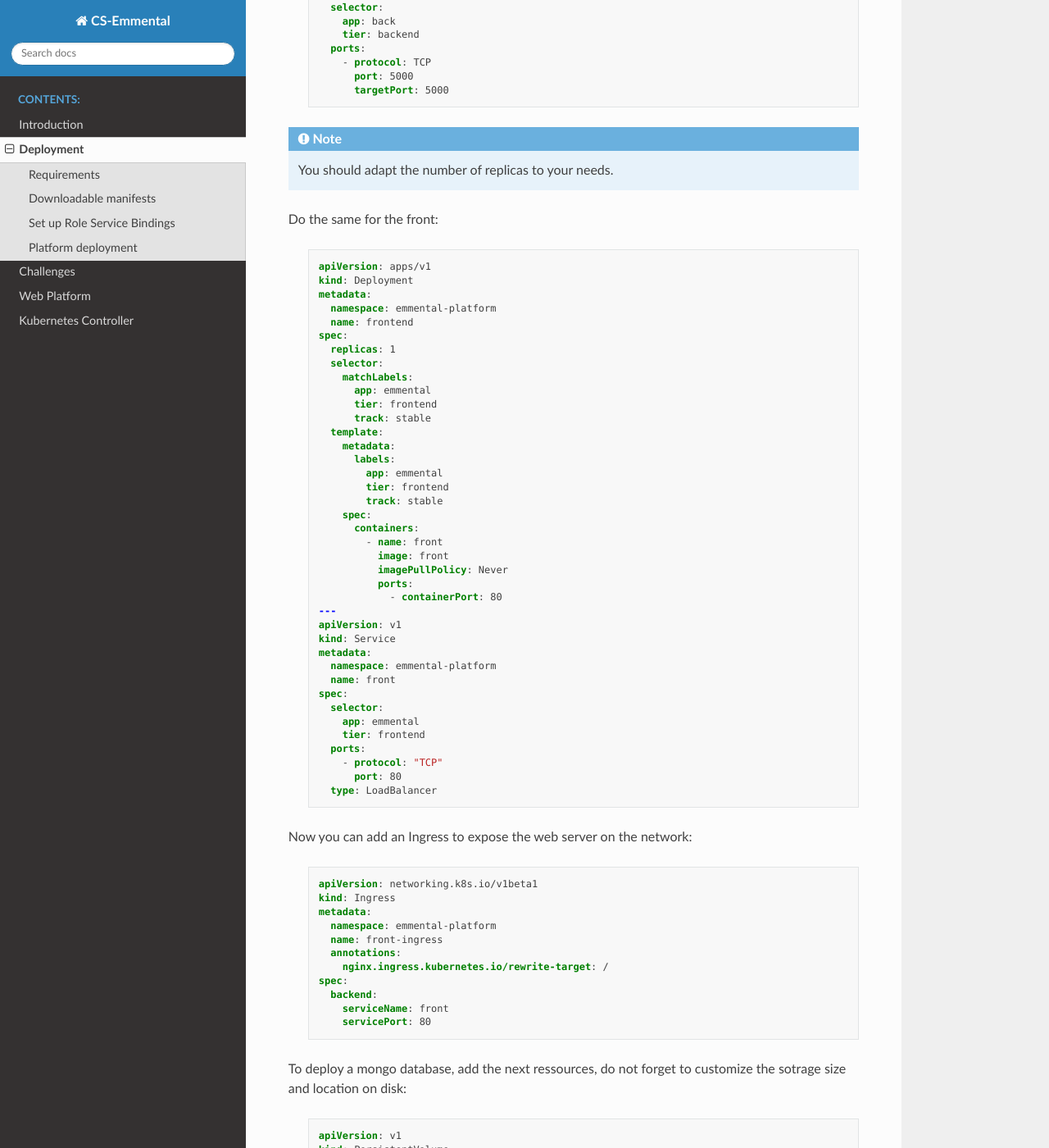
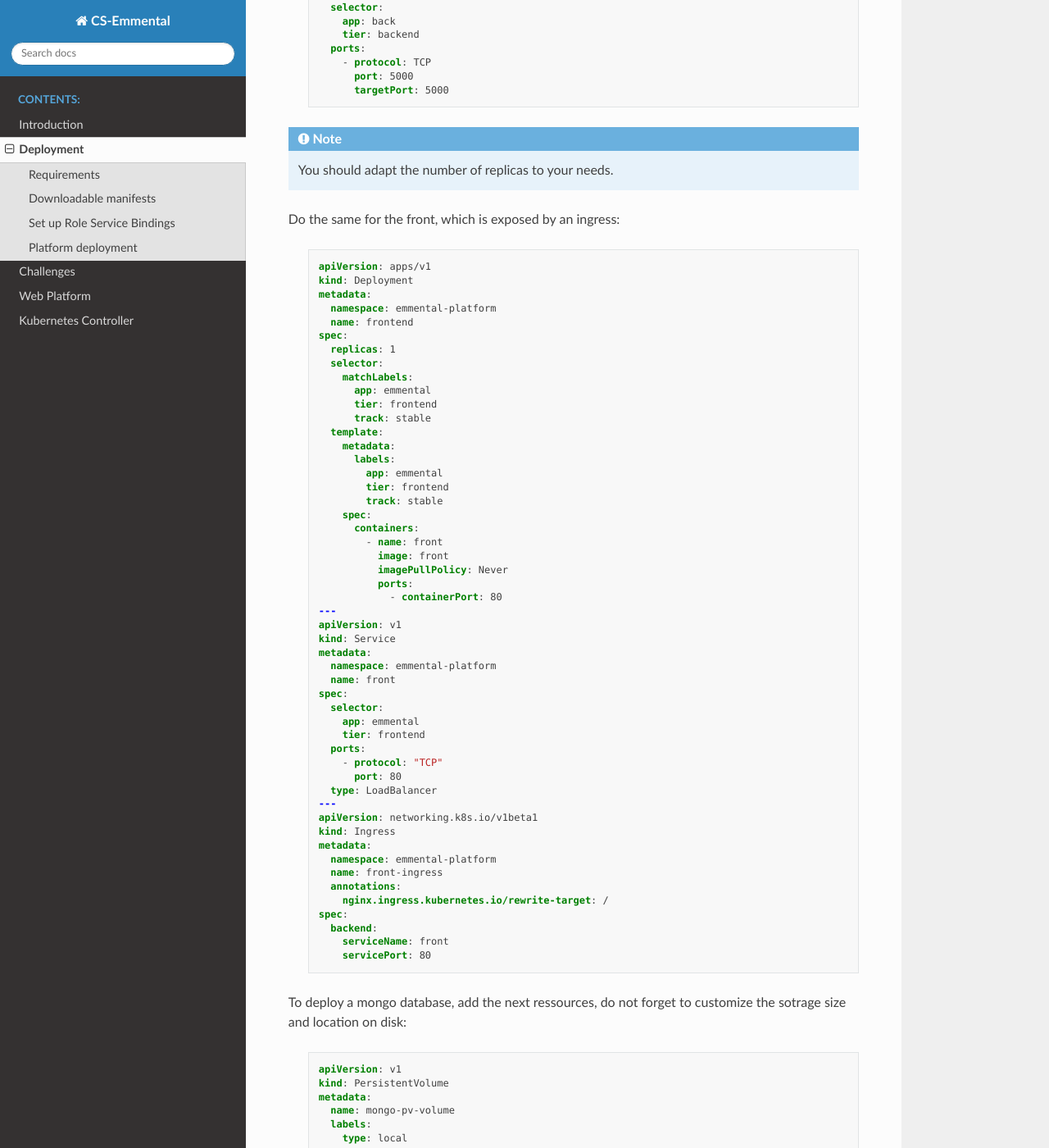
Before and after one commit to CS-Emmental/documentation, a Sphinx documentation site: the page built from source/administration/deployment.rst, in a window 1280 px wide and 1400 px high, scrolled down 1814 px. Shown: the whole window at 82% size. Built offline with Sphinx 7.4.7 and the Read the Docs theme 2.0.0, drawn with Linux system fonts in a browser that asks for light colours.

Commit message:
Merge ingress into front manifest

```diff
--- a/source/administration/deployment.rst
+++ b/source/administration/deployment.rst
@@ -49,15 +48,9 @@ Then, create a Kubernetes Deployment and Service to deploy the back:
 
 .. note:: You should adapt the number of replicas to your needs.
 
-Do the same for the front:
+Do the same for the front, which is exposed by an ingress:
 
     .. literalinclude:: ../files/front.yaml
-
-
-Now you can add an Ingress to expose the web server on the
-network:
-
-    .. literalinclude:: ../files/ingress.yaml
 
 To deploy a mongo database, add the next ressources, do not forget to customize the sotrage size and location on disk:
 
--- a/source/files/front.yaml
+++ b/source/files/front.yaml
@@ -37,3 +37,15 @@ spec:
     - protocol: "TCP"
       port: 80
   type: LoadBalancer
+---
+apiVersion: networking.k8s.io/v1beta1
+kind: Ingress
+metadata:
+  namespace: emmental-platform
+  name: front-ingress
+  annotations:
+    nginx.ingress.kubernetes.io/rewrite-target: /
+spec:
+  backend:
+    serviceName: front
+    servicePort: 80
--- a/source/files/ingress.yaml
+++ /dev/null
@@ -1,11 +0,0 @@
-apiVersion: networking.k8s.io/v1beta1
-kind: Ingress
-metadata:
-  namespace: emmental-platform
-  name: front-ingress
-  annotations:
-    nginx.ingress.kubernetes.io/rewrite-target: /
-spec:
-  backend:
-    serviceName: front
-    servicePort: 80
```
Also changed, not shown: other parts of source/administration/deployment.rst (+0 -1 lines).
